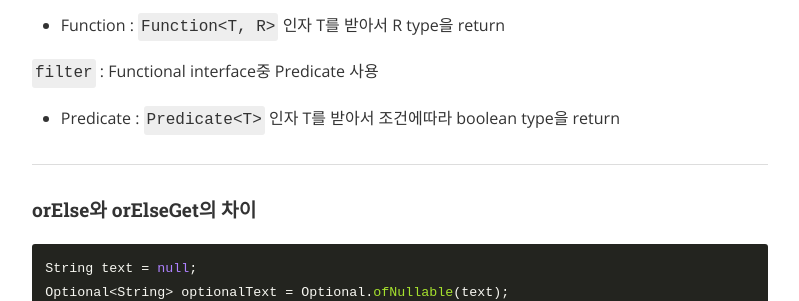
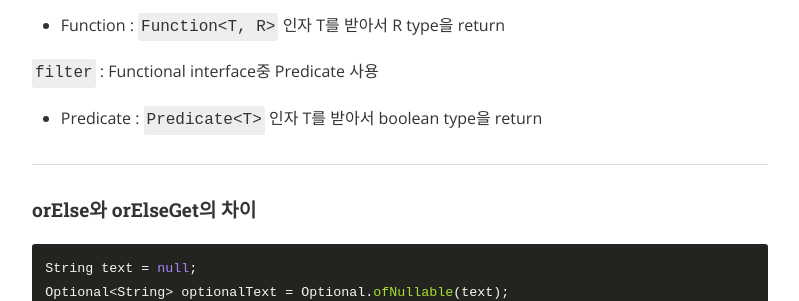
Before and after one commit to tries1/tries1.github.io, a Jekyll site: the page built from _posts/java/2019-07-31-java8_optional.md, in a window 1280 px wide and 900 px high, scrolled down 2416 px. Shown: the part 153-454 px from the top of the window, without its empty margins (240-1039 px from the left). Built offline with Jekyll 4.4.1, drawn with Linux system fonts in a browser that asks for light colours; nearby versions of some CDN libraries.

```diff
--- a/_posts/java/2019-07-31-java8_optional.md
+++ b/_posts/java/2019-07-31-java8_optional.md
@@ -88,7 +88,7 @@ Optional.ofNullable(text)
  - Function : `Function<T, R>` 인자 T를 받아서 R type을 return
 
 `filter` : Functional interface중 Predicate 사용
- - Predicate : `Predicate<T>`  인자 T를 받아서 조건에따라 boolean type을 return
+ - Predicate : `Predicate<T>`  인자 T를 받아서 boolean type을 return
 
 ---
 
```
